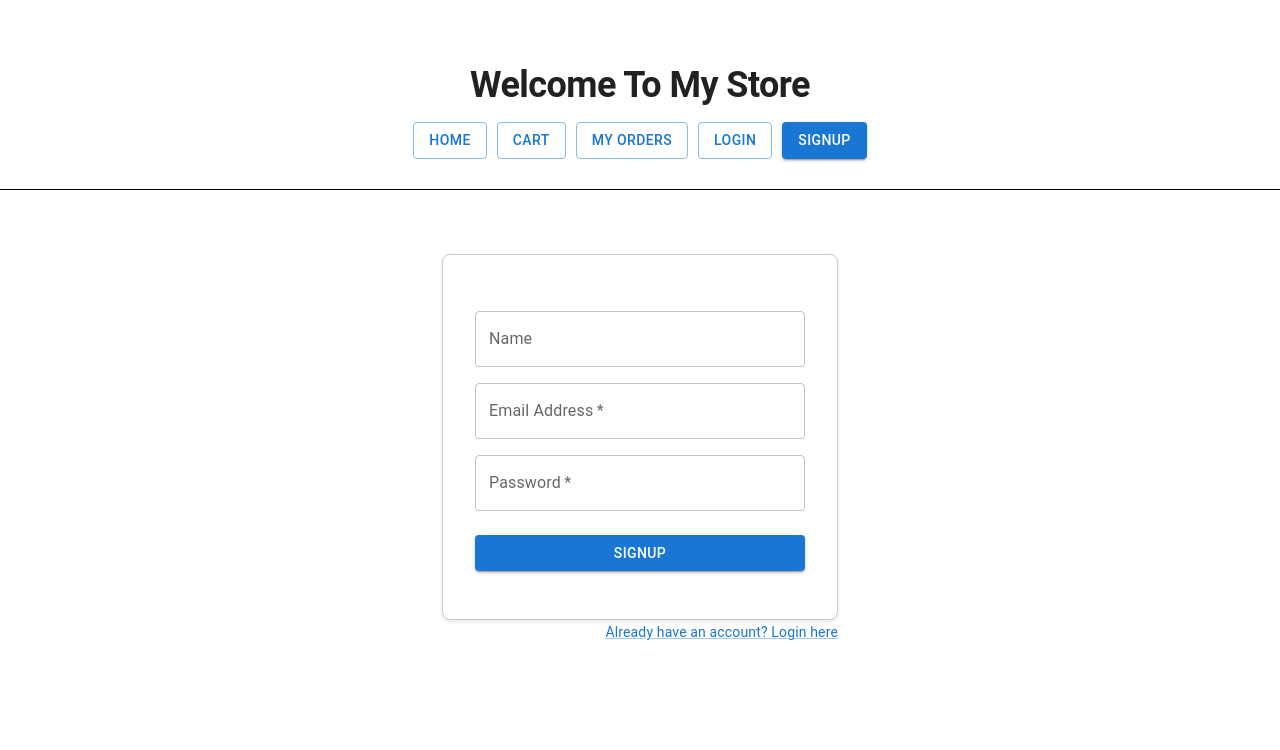
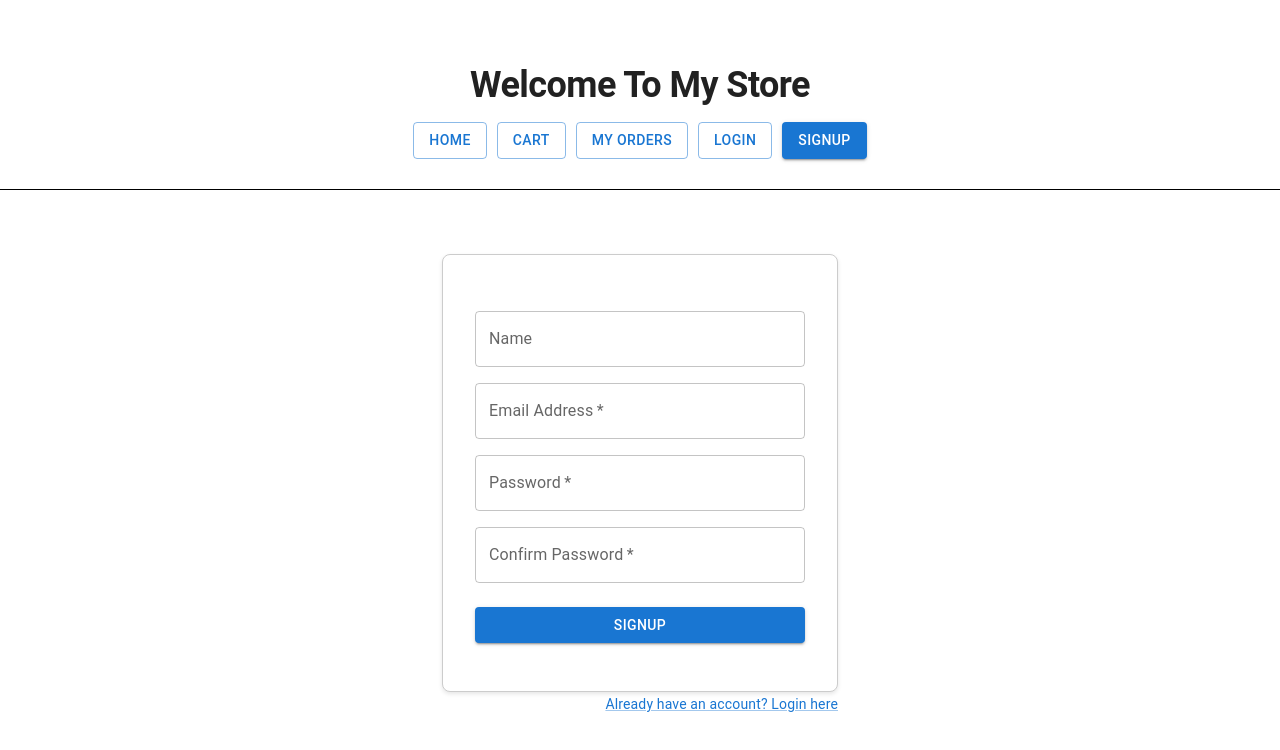
Before and after one commit to keithhauzh/e-commerce-react-frontend, a React (Create React App) app: page /signup in a window 1280 px wide. Shown: the top 750 px of the page. Built offline with nearby package versions, Linux system fonts and the light colour scheme.

Commit message:
confirm password field added

```diff
--- a/src/pages/Signup/index.js
+++ b/src/pages/Signup/index.js
@@ -26,16 +26,23 @@ export default function Signup() {
   const [name, setName] = useState("");
   const [email, setEmail] = useState("");
   const [password, setPassword] = useState("");
+  const [confirmPassword, setConfirmPassword] = useState("");
 
   const handleFormSubmit = async (event) => {
     event.preventDefault();
     // check for error
-    if (!name || !email || !password) {
+    if (!name || !email || !password || !confirmPassword) {
       toast.error("Please fill out all the required fields");
     }
-    const signupSuccessful = await doSignup(name, email, password);
-    if (signupSuccessful) {
-      toast.success("signup test is successful");
+
+    // check if both password fields are the same
+    if (password !== confirmPassword) {
+      toast.error("Please make sure both password fields are the same");
+    } else {
+      const signupSuccessful = await doSignup(name, email, password);
+      if (signupSuccessful) {
+        toast.success("signup test is successful");
+      }
     }
   };
 
@@ -93,6 +100,18 @@ export default function Signup() {
                   type="password"
                 />
               </Grid>
+              <Grid item xs={12} sx={{ display: "flex", width: "100%" }}>
+                <TextField
+                  required
+                  fullWidth
+                  value={confirmPassword}
+                  onChange={(event) => {
+                    setConfirmPassword(event.target.value);
+                  }}
+                  label="Confirm Password"
+                  type="password"
+                />
+              </Grid>
             </Grid>
             <Button
               type="submit"
```
